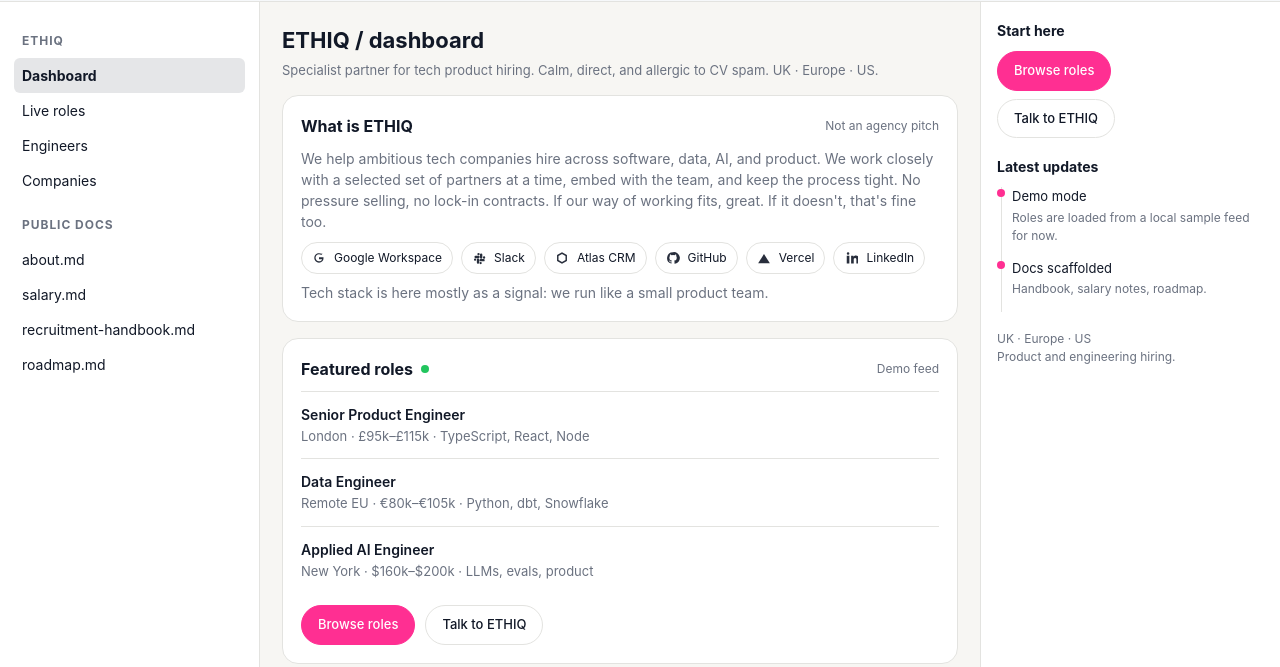
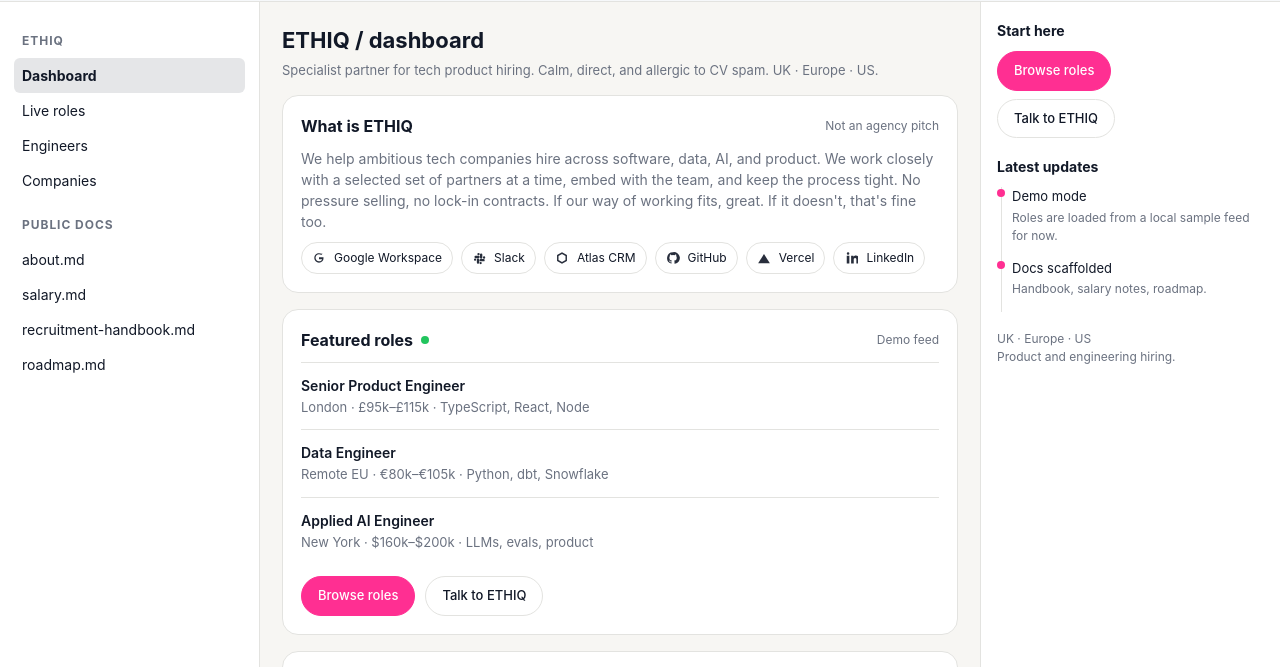
Before and after one commit to JamesWilsonLondon/EthicGit, a plain HTML site: page index.html in a window 1280 px wide. Shown: the part 54-721 px from the top of the page. Drawn offline with Linux system fonts and the light colour scheme.

Commit message:
Remove tech stack description from index.html
Removed a paragraph about the tech stack and adjusted the closing div tag.

```diff
--- a/index.html
+++ b/index.html
@@ -47,8 +47,7 @@
     <span class="pill"><svg viewBox="0 0 24 24" aria-hidden="true"><path fill="currentColor" d="M12 2a10 10 0 0 0-3.2 19.5c.5.1.7-.2.7-.5v-1.7c-2.8.6-3.4-1.2-3.4-1.2-.5-1.1-1.1-1.4-1.1-1.4-.9-.6.1-.6.1-.6 1 .1 1.5 1 1.5 1 .9 1.5 2.4 1.1 3 .8.1-.7.4-1.1.7-1.4-2.2-.2-4.5-1.1-4.5-5 0-1.1.4-2 1-2.8-.1-.2-.4-1.2.1-2.6 0 0 .8-.3 2.7 1a9.3 9.3 0 0 1 5 0c1.9-1.3 2.7-1 2.7-1 .5 1.4.2 2.4.1 2.6.6.8 1 1.7 1 2.8 0 3.9-2.3 4.8-4.5 5 .4.3.7 1 .7 2v3c0 .3.2.6.7.5A10 10 0 0 0 12 2z"/></svg> GitHub</span>
     <span class="pill"><svg viewBox="0 0 24 24" aria-hidden="true"><path fill="currentColor" d="M12 5l10 16H2L12 5z"/></svg> Vercel</span>
     <span class="pill"><svg viewBox="0 0 24 24" aria-hidden="true"><path fill="currentColor" d="M6.94 6.5A2.2 2.2 0 1 1 7 2.1a2.2 2.2 0 0 1-.06 4.4zM4.7 21.5h4.5V8.2H4.7v13.3zm7.1-13.3h4.3v1.8h.1c.6-1.1 2-2.2 4.2-2.2 4.5 0 5.3 3 5.3 6.8v7h-4.5v-6.2c0-1.5 0-3.4-2.1-3.4s-2.4 1.6-2.4 3.3v6.3h-4.5V8.2z"/></svg> LinkedIn</span>
-  </div>
-  <p class="help">Tech stack is here mostly as a signal: we run like a small product team.</p>
+
 </section>
 
 <section class="panel">
```
